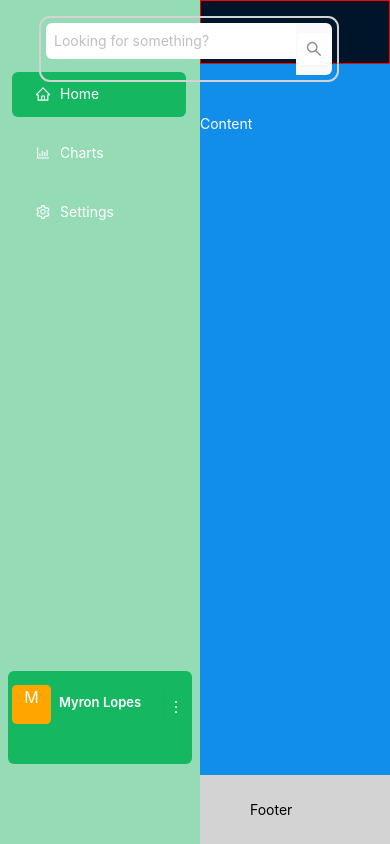
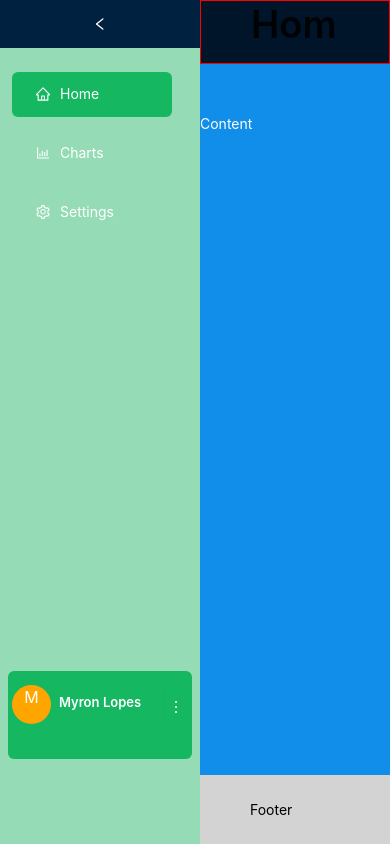
Before and after one commit to COS301-SE-2021/Integrated-Data-Intelligence-Suite, a React (Create React App) app in the folder frontend/: page / in a window 390 px wide. Built offline with nearby package versions, Linux system fonts and the light colour scheme.

Commit message:
Sidebar is now collapsible with responsive sidebar menu items

```diff
--- a/frontend/src/app/App.js
+++ b/frontend/src/app/App.js
@@ -18,13 +18,7 @@ const {Header, Footer, Sider, Content} = Layout;
 class App extends Component {
     state = {}
 
-
-    // componentDidMount() {
-    //     this.onRouteChanged();
-    // }
-
     render() {
-        // let graph_list_component = !this.state.isFullPageLayout ? <GraphList/> : '';
         return (
             <>
                 <Switch>
@@ -33,7 +27,7 @@ class App extends Component {
                             <SideBar/>
                             <Layout>
                                 <Header id={'top_bar'}>
-                                    <SearchBar/>
+                                    {/*<SearchBar/>*/}
                                     <Title level={1}>Home</Title>
                                     <Title level={3} italic>Summary of Changes</Title>
                                     <Text level={5} italic>last updated: July 30, 06:00</Text>
--- a/frontend/src/app/components/SideBar/SideBar.js
+++ b/frontend/src/app/components/SideBar/SideBar.js
@@ -19,7 +19,7 @@ class SideBar extends React.Component {
     render() {
         const {collapsed} = this.state;
         return (
-            <Sider collapsible={false} collapsed={collapsed} onCollapse={this.onCollapse} id={'sidebar_div'}>
+            <Sider collapsible={true} collapsed={collapsed} onCollapse={this.onCollapse} id={'sidebar_div'}>
                 <div id="logo"/>
                 <Menu theme="light" defaultSelectedKeys={['1']} mode="inline" id={'sidebar_menu'}>
                     <Menu.Item key="1" icon={<HomeOutlined/>}>
--- a/frontend/src/app/pages/Login.js
+++ b/frontend/src/app/pages/Login.js
@@ -20,7 +20,7 @@ class Login extends Component {
                         backgroundColor: 'yellow'
                     }}
                 >
-                    <Link to="/">Go back home</Link>
+                    <Link to="/">Come back home son.</Link>
                 </span>
             </>
         );
--- a/frontend/src/styles/SideBar/SideBar.css
+++ b/frontend/src/styles/SideBar/SideBar.css
@@ -13,7 +13,7 @@
 #sidebar_menu > li {
     padding-left: 24px;
     /*border: 2px solid red;*/
-    width: 174px;
+    width: 80%;
     margin-left: 12px;
     margin-right: 0px;
     margin-bottom: 14px;
@@ -53,9 +53,21 @@
 }
 
 
-/* The Collapse/Expand Trigger(arrow) at the bottom of the SideBar*/
+/* The Collapse/Expand Trigger(arrow) at the Top of the SideBar*/
 .ant-layout-sider-trigger {
-    background: black;
+    /* Positions the Trigger at the top of*/
+    /*Comment this out and Set 'bottom:0' to position trigger at the bottom*/
+    top: 0;
+
+    position: fixed;
+    z-index: 1;
+    height: 48px;
+    color: #fff;
+    line-height: 48px;
+    text-align: center;
+    background: #002140;
+    cursor: pointer;
+    transition: all 0.2s;
 }
 
 #outer_layout {
--- a/frontend/src/styles/SideBar/UserInfoCard.css
+++ b/frontend/src/styles/SideBar/UserInfoCard.css
@@ -30,7 +30,7 @@
     height: 39px;
     line-height: 1.5715;
     font-size: 16px;
-    border-radius: 12%;
+    border-radius: 100%;
     margin-left: 4px;
 }
 
```
